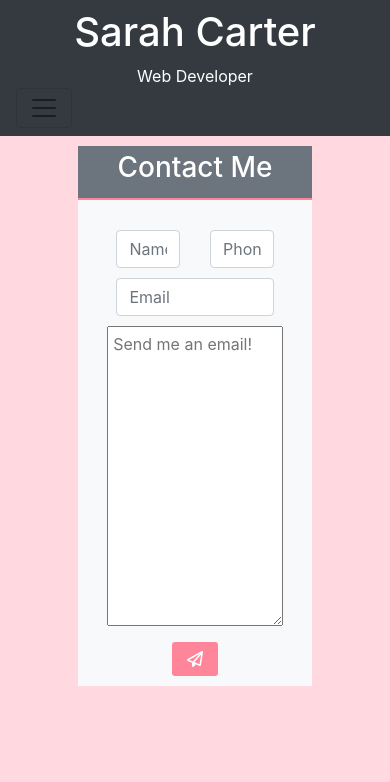
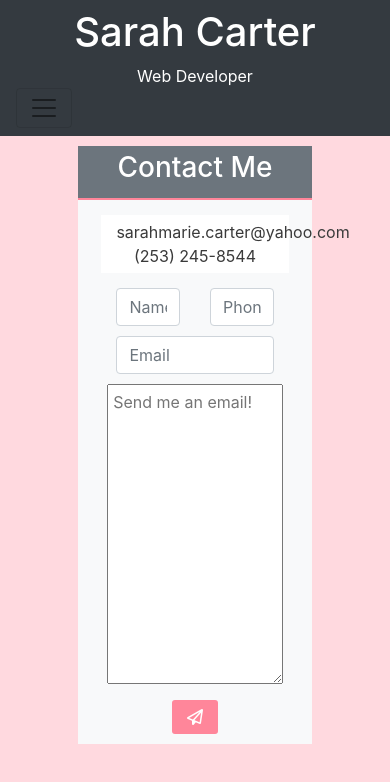
Before and after one commit to sarahm16/React-Portfolio, a React (Create React App) app: page /contact in a window 390 px wide. Shown: the top 782 px of the page. Built offline with nearby package versions, Linux system fonts and the light colour scheme.

Commit message:
added my email and phone number to contact page

```diff
--- a/src/components/project/project.js
+++ b/src/components/project/project.js
@@ -49,7 +49,7 @@ class Project extends Component {
                                 <div className='carousel'>
                                     {image.map((image, index) => {
                                         return(
-                                            <i className={index === this.state.currentImage ? 'fas fa-circle active-icon' : 'far fa-circle'}></i>
+                                            <i className={index === this.state.currentImage ? 'fas fa-circle active-icon' : 'fas fa-circle inactive-icon'}></i>
                                         )
                                     })}
                                 </div>
--- a/src/components/project/style.css
+++ b/src/components/project/style.css
@@ -13,6 +13,10 @@ img {
 
 .active-icon {
     color: rgb(255, 134, 154)
+}
+
+.inactive-icon {
+    color: rgba(233, 233, 233, 0.61);
 }
 
 .carousel i {
--- a/src/pages/contact.js
+++ b/src/pages/contact.js
@@ -40,6 +40,10 @@ class Contact extends Component {
                         <h3>Contact Me</h3>
                     </div>
                     <div className='row'>
+                        <div className='row my-details'>
+                            <div className='col my-email'>sarahmarie.carter@yahoo.com</div>
+                            <div className='col my-phone'>(253) 245-8544</div>
+                        </div>
                         <form action='mailto:sarahmarie.carter@yahoo.com' onSubmit={this.onSubmit}>
                             <div className="row user-contact">
                                 <div className="col">
--- a/src/pages/style.css
+++ b/src/pages/style.css
@@ -14,7 +14,7 @@
 }
 
 form {
-    margin: 30px 0px 10px 0px;
+    margin: 15px 0px 10px 0px;
     width: 100%;
     text-align: center;
 }
@@ -22,6 +22,20 @@ form {
 .user-contact {
     width: 80%;
     margin: 0 auto;
+}
+
+.my-details {
+    width: 80%;
+    margin: 0 auto;
+    margin-top: 15px;
+    background-color: white;
+    color: rgb(58, 58, 58);
+    padding: 5px 0px 5px 0px;
+}
+
+.my-email,
+.my-phone {
+    text-align: center;
 }
 
 #email {
```
